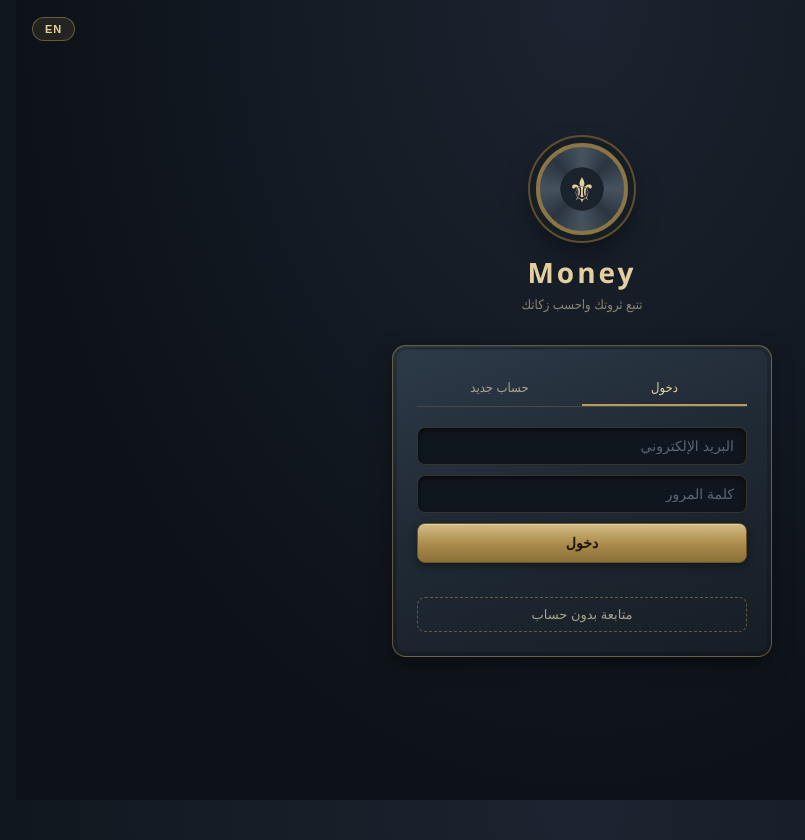
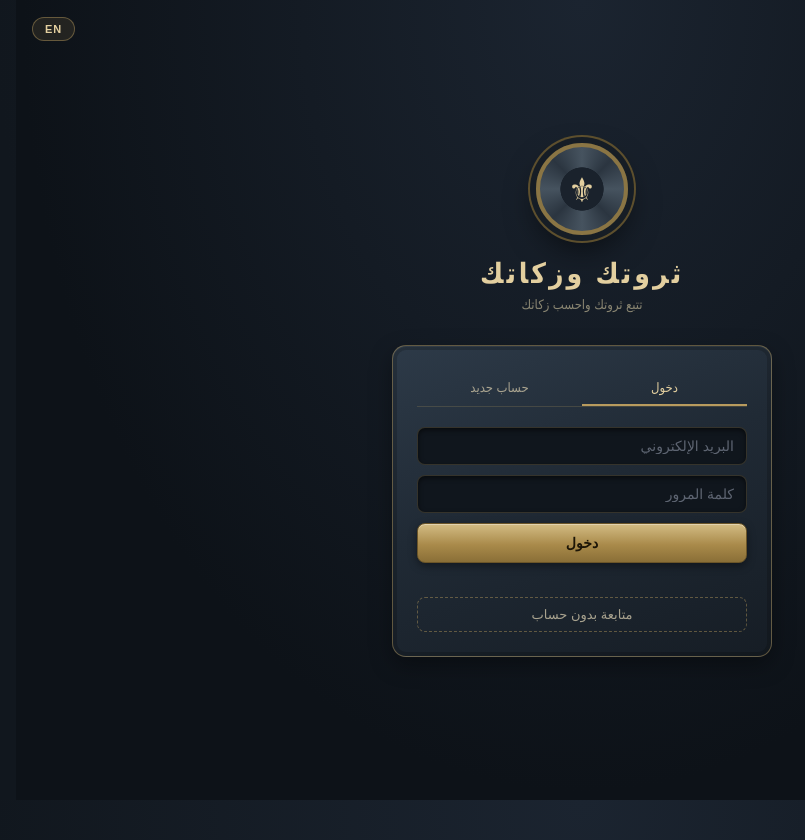
Before and after one commit to Mansour03/zakat, a plain HTML site: page index.html in a window 1280 px wide. Shown: the whole page, without its empty margins (58-863 px from the left). Drawn offline with Linux system fonts and the light colour scheme; no server answers.

Commit message:
Update index.html

```diff
--- a/index.html
+++ b/index.html
@@ -351,7 +351,7 @@ var authReady = auth.setPersistence(firebase.auth.Auth.Persistence.LOCAL)
 
 // ===== I18N =====
 var I18N = {
-  auth_title:            { ar:'Money', en:'Money' },
+  auth_title:            { ar:'ثروتك وزكاتك', en:'Money' },
   auth_sub:              { ar:'تتبع ثروتك واحسب زكاتك', en:'Track your wealth and calculate your Zakat' },
   tab_login:             { ar:'دخول', en:'Login' },
   tab_register:          { ar:'حساب جديد', en:'New account' },
@@ -362,7 +362,7 @@ var I18N = {
   ph_password_confirm:   { ar:'تأكيد كلمة المرور', en:'Confirm password' },
   btn_register:          { ar:'إنشاء حساب', en:'Create account' },
   btn_guest:             { ar:'متابعة بدون حساب', en:'Continue without an account' },
-  app_title:             { ar:'Money', en:'Money' },
+  app_title:             { ar:'ثروتك وزكاتك', en:'Money' },
   badge_guest:           { ar:'زائر', en:'Guest' },
   btn_logout:            { ar:'خروج', en:'Logout' },
   tab_assets:            { ar:'أصولي', en:'My Assets' },
```
